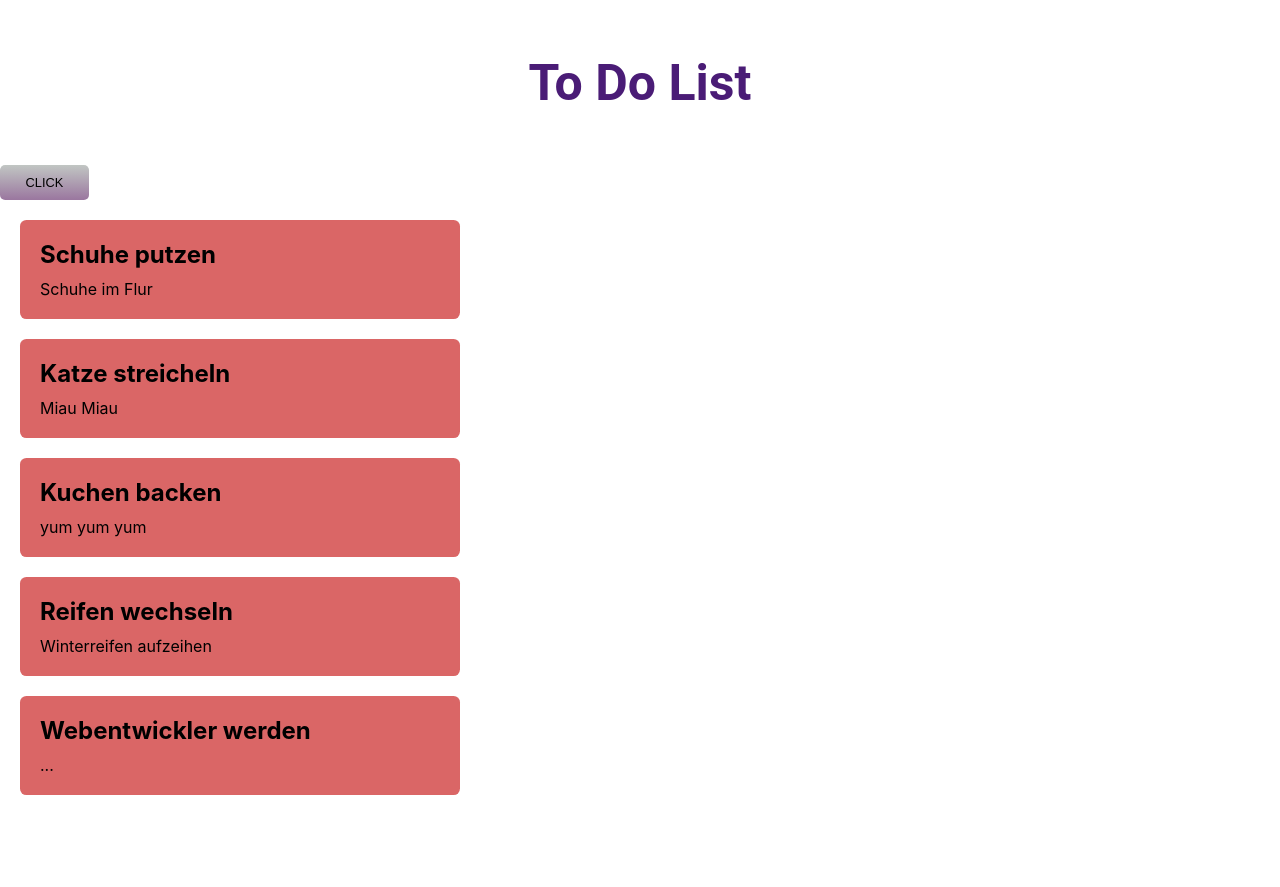
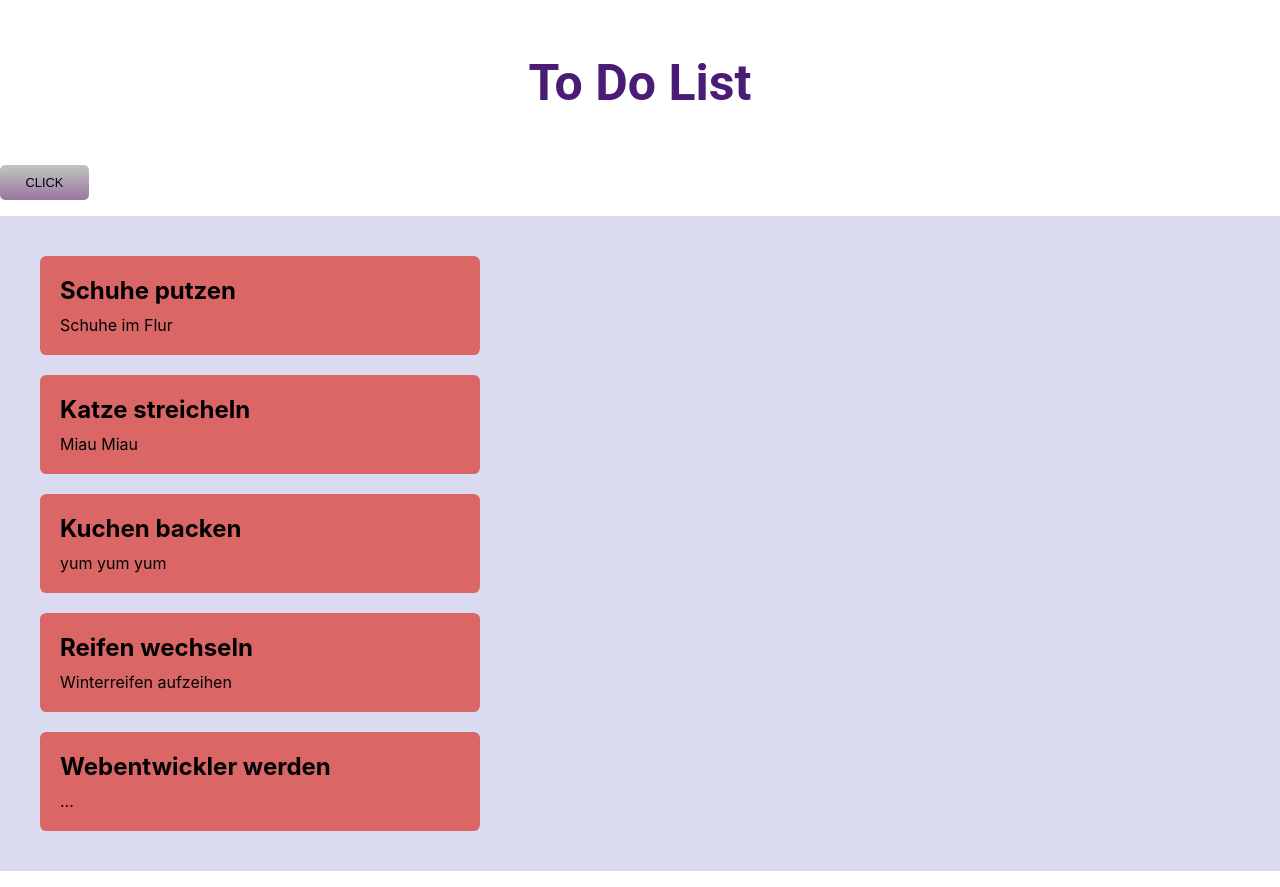
Before and after one commit to julialoeschel/ToDo-react-projekt, a React (Vite) app: page / in a window 1280 px wide. Before the commit the page ends 815 px from the top, so only its background shows below. Built offline with nearby package versions, Linux system fonts and the light colour scheme.

Commit message:
Add Tasklist Container fpr List items

```diff
--- a/src/app/App.tsx
+++ b/src/app/App.tsx
@@ -2,12 +2,14 @@ import React from 'react';
 import Title from './components/Title/Title';
 import Button from './components/Button/Button';
 import Todo from './components/Todo/Todo';
+import TaskList from './components/TaskList/TaskList';
 
 function App(): JSX.Element {
   return (
     <>
       <Title>To Do List</Title>
       <Button>click</Button>
+      <TaskList>
         <Todo
           // isDone={true}
           title={'Schuhe putzen'}
@@ -34,6 +36,7 @@ function App(): JSX.Element {
           description={'...'}
         ></Todo>
         {/* <Todo isDone={false} title={'Mama anrufen'} description={'...'}></Todo> */}
+      </TaskList>
     </>
   );
 }
--- /dev/null
+++ b/src/app/components/TaskList/TaskList.module.css
@@ -0,0 +1,4 @@
+.tasklist {
+  background-color: rgb(218, 219, 240);
+  padding: 20px;
+}
--- /dev/null
+++ b/src/app/components/TaskList/TaskList.tsx
@@ -0,0 +1,17 @@
+import React from 'react';
+import classes from './TaskList.module.css';
+import type { ReactNode } from 'react';
+
+type TaskListProps = {
+  children: ReactNode;
+};
+
+function TaskList({ children }: TaskListProps): JSX.Element {
+  return (
+    <ul className={classes.tasklist} id="tasklist">
+      {children}
+    </ul>
+  );
+}
+
+export default TaskList;
```
Lines whose indentation alone changed are shown as unchanged.
